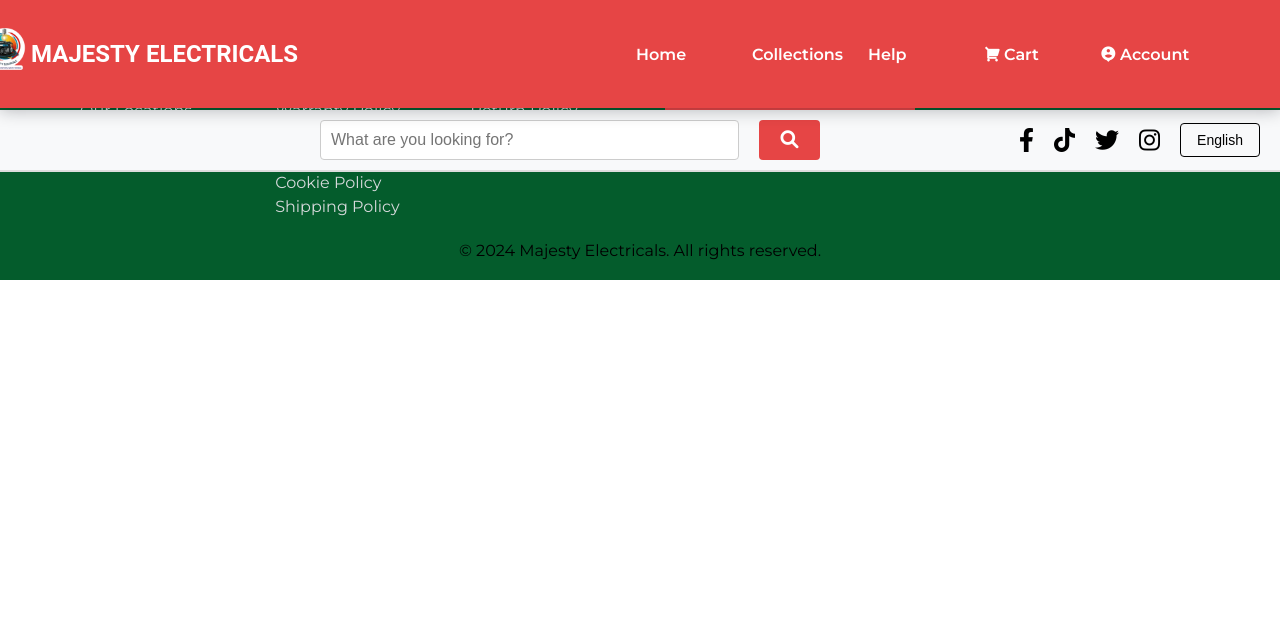
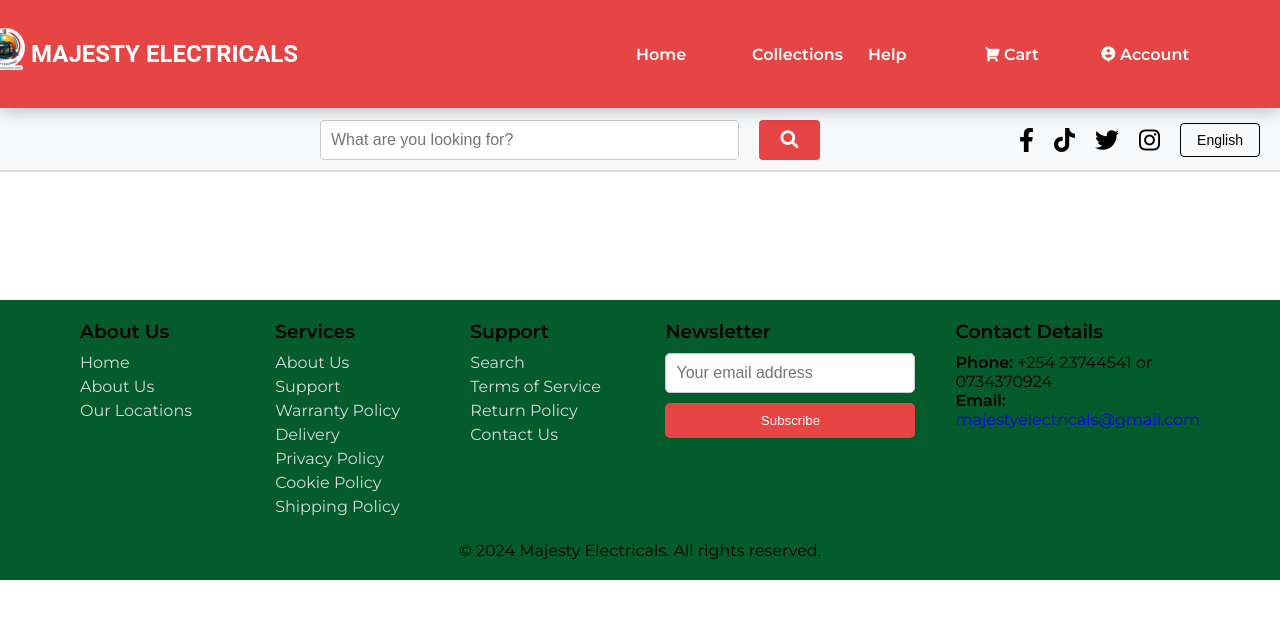
Before and after one commit to kelaki0/MAJESTY-WEB, a PHP site: page /cart.php in a window 1280 px wide. Shown: the top 619 px of the page. Run offline with PHP 8.4, Linux system fonts and the light colour scheme; some libraries are stand-ins or nearby versions.

Commit message:
header footer

```diff
--- a/assets/styles.css
+++ b/assets/styles.css
@@ -457,7 +457,7 @@
 footer {
   background-color: #045c2c; /* Light background color for the footer */
   padding: 20px 0; /* Padding for the footer */
-
+  margin-top: 300px;
 }
 
 .footer-container {
```
